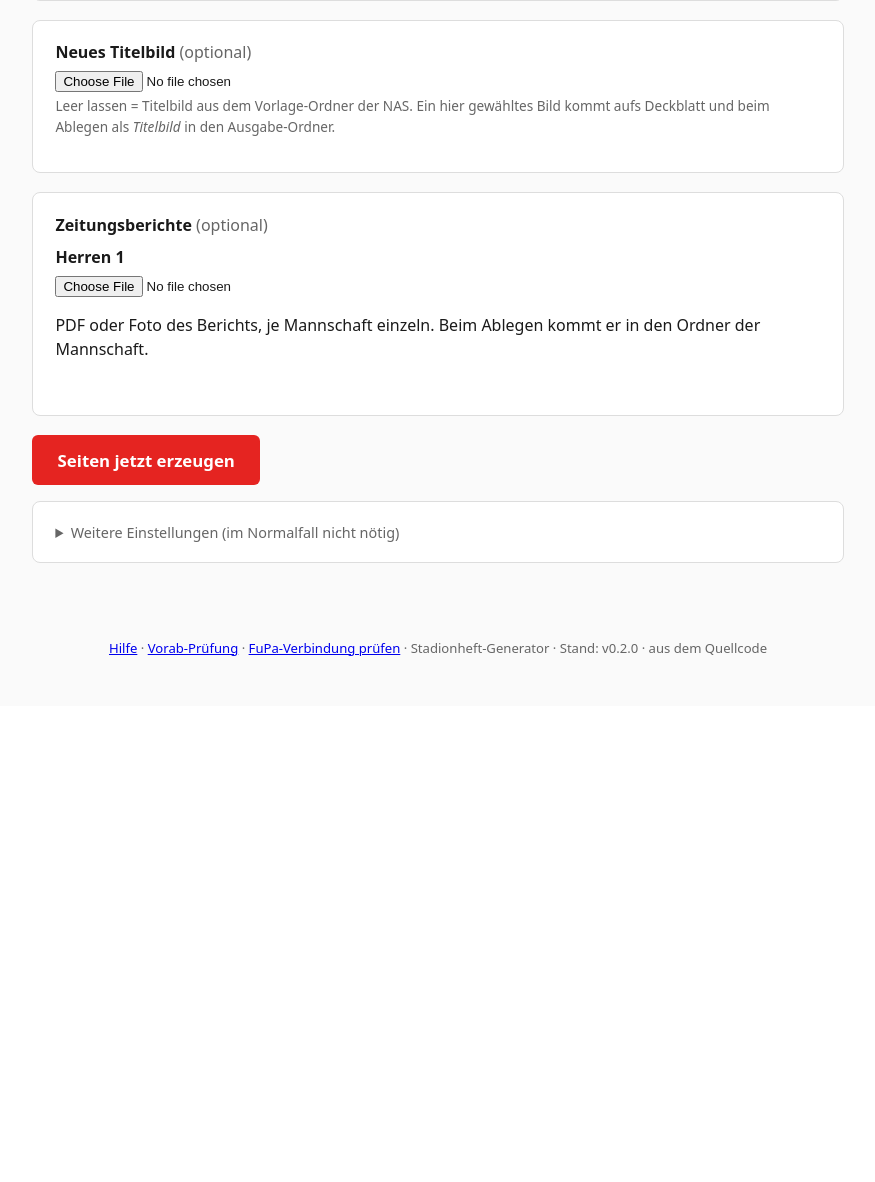
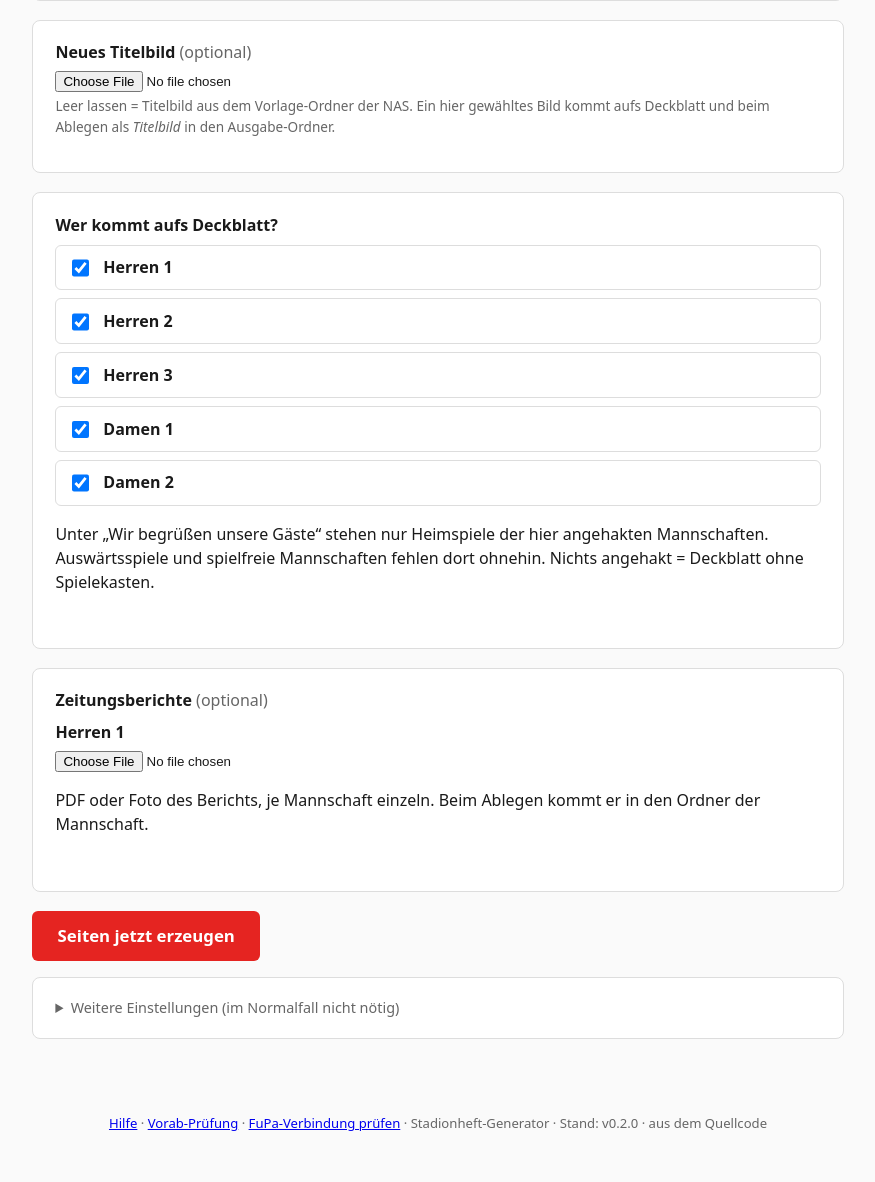
Before and after one commit to habersatterdan/stadionheft-svw, a Flask app: page / in a window 1280 px wide. Shown: the part 689-1871 px from the top of the page, without its empty margins (202-1077 px from the left). Before the commit the page ends 1345 px from the top, so only its background shows below. Run offline with Flask 3, Linux system fonts and the light colour scheme.

Commit message:
Deckblatt: Abfrage, wer draufkommt + randlos (kein weisser Anschnitt)
- Formular 'Seiten erzeugen': Haken je Mannschaft fuers Deckblatt,
  Auswahl steht im Snapshot und gilt auch fuers Gesamtheft
- Deckblatt: Rot, Foto und Schraegen laufen bis in den Anschnitt,
  keine Schnittmarken mehr auf der Titelseite (TrimBox bleibt)

Co-Authored-By: Claude Opus 5.5 <noreply@anthropic.com>

```diff
--- a/stadionheft/build.py
+++ b/stadionheft/build.py
@@ -239,8 +239,12 @@ def dateien_erstellen(konfiguration: Konfiguration,
                       datenquelle: str | None = None,
                       erzeugt_von: str = "",
                       frisch: bool = False,
-                      titelbild: Path | None = None) -> LaufErgebnis:
+                      titelbild: Path | None = None,
+                      deckblatt: list[str] | None = None) -> LaufErgebnis:
     """Erzeugt je gewaehlter Mannschaft eine druckfertige PDF-Datei.
+
+    ``deckblatt``: Schluessel der Mannschaften, die aufs Deckblatt sollen
+    (``None`` = alle). Auswaertsspiele stehen dort ohnehin nicht.
 
     ``titelbild``: von Hand hochgeladenes Bild fuers Deckblatt. Es hat Vorrang
     vor dem Titelbild aus der NAS-Vorlage.
@@ -269,6 +273,7 @@ def dateien_erstellen(konfiguration: Konfiguration,
         erstellt_am=start.isoformat(timespec="seconds"),
         erzeugt_von=erzeugt_von,
         warnungen=list(warnungen) + list(konfiguration.warnungen),
+        deckblatt=None if deckblatt is None else list(deckblatt),
     )
     return _bauen(konfiguration, ausgabe, start=start, titelbild=titelbild)
 
--- a/stadionheft/templates/_basis.html.j2
+++ b/stadionheft/templates/_basis.html.j2
@@ -25,6 +25,9 @@
       --text: {{ layout.textfarbe_css }};
       --schrift: {{ layout.schrift_css }};
     }
+    /* Deckblatt randlos: Anschnitt in Hausfarbe, keine Schnittmarken im Bild
+       (TrimBox steht im PDF; var() geht in @page nicht) */
+    @page titel { background: {{ layout.primaerfarbe_css }}; marks: none; }
   </style>
 </head>
 <body class="{{ 'fliessend' if fliessend else '' }}">
--- a/stadionheft/templates/deckblatt.html.j2
+++ b/stadionheft/templates/deckblatt.html.j2
@@ -32,6 +32,7 @@
   <div class="schraege schraege-oben"></div>
   <div class="schraege schraege-unten"></div>
 
+  {% if kasten_zeigen %}
   <div class="kasten {{ 'kasten-voll' if anzahl_spiele > 3 }}">
     <div class="gaeste">Wir begrüßen unsere Gäste:</div>
     {% for tag in spieltage %}
@@ -46,9 +47,10 @@
       {% endfor %}
     {% else %}
       <div class="details" style="text-align:center">An diesem Wochenende
-        spielen alle Mannschaften auswärts.</div>
+        spielen alle ausgewählten Mannschaften auswärts.</div>
     {% endfor %}
   </div>
+  {% endif %}
 
 </div>
 {% endblock %}
--- a/stadionheft/web/__init__.py
+++ b/stadionheft/web/__init__.py
@@ -200,6 +200,9 @@ def app_erzeugen(konfiguration: Konfiguration | None = None) -> Flask:
             "datenquelle": request.form.get("quelle") or None,
             "erzeugt_von": lauf.benutzer or "Weboberfläche",
             "frisch": request.form.get("frisch") == "ja",
+            # Feld fehlt (alte Seite im Browser) = alle aufs Deckblatt.
+            "deckblatt": (request.form.getlist("deckblatt")
+                          if request.form.get("deckblatt_abgefragt") else None),
         }
 
         threading.Thread(target=_lauf_ausfuehren, args=(k, lauf, argumente),
--- a/stadionheft/web/templates/hilfe.html
+++ b/stadionheft/web/templates/hilfe.html
@@ -10,7 +10,8 @@
     <li>Auf der Startseite die Mannschaften anhaken, die ins Heft sollen.</li>
     <li>Auf <strong>Seiten jetzt erzeugen</strong> klicken.</li>
     <li>Warten, bis „Fertig“ erscheint – dann die ZIP oder einzelne PDFs ansehen.
-      Dazu gehört auch das <strong>Deckblatt</strong> mit allen Heimspielen.</li>
+      Dazu gehört auch das <strong>Deckblatt</strong> mit den Heimspielen – welche
+      Mannschaften dort stehen, wird beim Erzeugen abgefragt.</li>
     {% if konfiguration.get("nas.modus") == "filestation" and konfiguration.get("nas.aktiv") %}
     <li>Unten bei <strong>Auf die NAS legen</strong> den vorgeschlagenen
       Ordnernamen prüfen (z. B. „09 Ausgabe 301026“) und
--- a/stadionheft/web/templates/start.html
+++ b/stadionheft/web/templates/start.html
@@ -75,6 +75,23 @@
         <em>Titelbild</em> in den Ausgabe-Ordner
         {%- if gesamtheft_aktiv %} – dort nimmt es auch das Gesamtheft{% endif %}.</p>
     </div>
+  </div>
+
+  <div class="karte">
+    <fieldset>
+      <legend>Wer kommt aufs Deckblatt?</legend>
+      <input type="hidden" name="deckblatt_abgefragt" value="ja">
+      {% for m in mannschaften %}
+        <label class="zeile">
+          <input type="checkbox" name="deckblatt" value="{{ m.schluessel }}" checked>
+          <span class="name">{{ m.anzeigename }}</span>
+        </label>
+      {% endfor %}
+      <p class="hilfe">Unter „Wir begrüßen unsere Gäste“ stehen nur Heimspiele
+        der hier angehakten Mannschaften. Auswärtsspiele und spielfreie
+        Mannschaften fehlen dort ohnehin. Nichts angehakt = Deckblatt ohne
+        Spielekasten.</p>
+    </fieldset>
   </div>
 
   {% if bericht_mannschaften %}
```
Also changed, not shown: stadionheft/models.py (+11 -0 lines), stadionheft/render/pages.py (+6 -2 lines), stadionheft/static/css/heft.css (+7 -2 lines), tests/test_deckblatt.py (+18 -0 lines), tests/test_web.py (+25 -0 lines).
